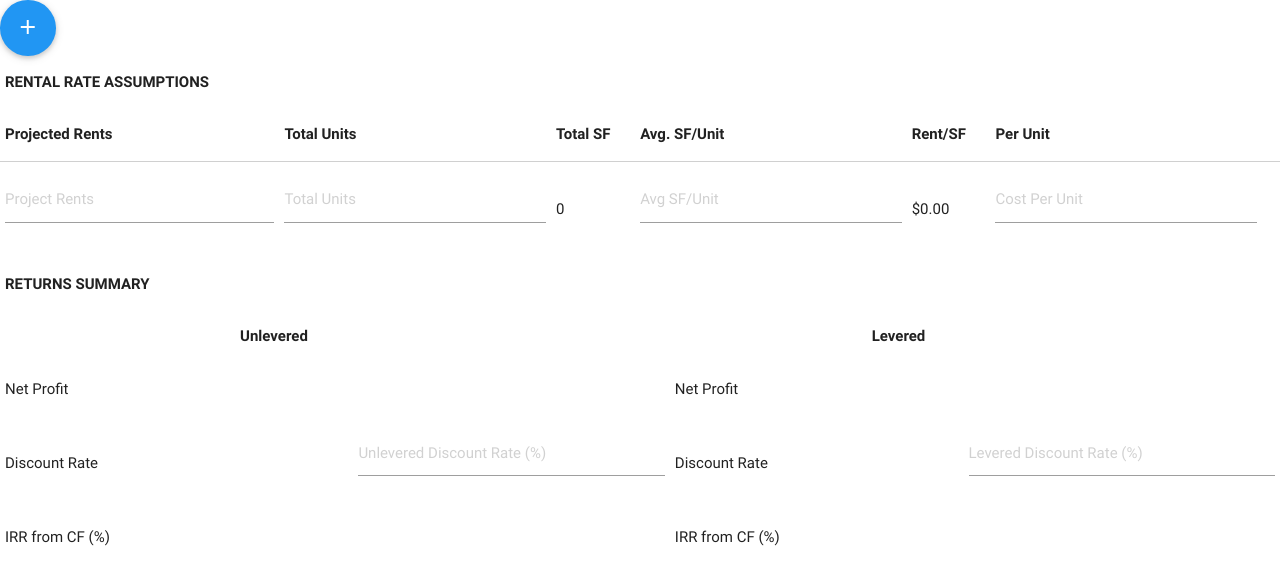
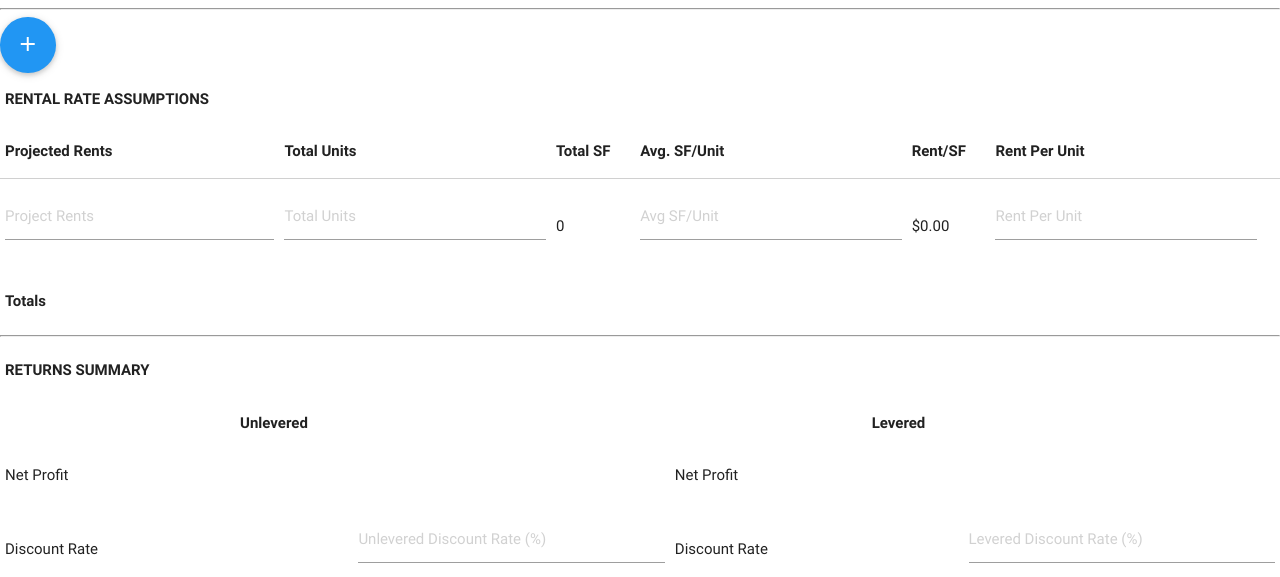
Before and after one commit to htisaksen/Columbia-MSRED, a Flask app: page /dashboard in a window 1280 px wide. Shown: the part 2611-3188 px from the top of the page. Run offline with Flask 2, Linux system fonts and the light colour scheme.

Commit message:
dashboard.html - RR Assumption table - row calculations work! WIP sum calcuations

```diff
--- a/static/jsx/main.js
+++ b/static/jsx/main.js
@@ -1,7 +1,7 @@
 $(document).ready(function(){
 
 
-//Javascript rental rate first insert row
+//Javascript rental rate first insert row -------------------------------------------
 	$('#Rental_Rate_Assumptions').find('tbody')
 		.append($("<tr class = 'rent_row'>")
 		.append($("<td>").html("<input type='text' name='proj_rents' class='proj_rents' placeholder='Project Rents'></td>"))
@@ -9,46 +9,79 @@ $(document).ready(function(){
 		.append($("<td class = 'total_sf'></td>").text("0"))
 		.append($("<td>").html("<input type='text' name='avg_sf_per_unit' class='avg_sf_per_unit' placeholder='Avg SF/Unit'></td>"))
 		.append($("<td class = 'rent_per_sf'></td>").text("$0.00"))
-		.append($("<td>").html("<input type='text' name='rent_per_unit' class='rent_per_unit' placeholder='Cost Per Unit'></td>"))
+		.append($("<td>").html("<input type='text' name='rent_per_unit' class='rent_per_unit' placeholder='Rent Per Unit'></td>"))
 		)
-// Global objects: Inputs (possibly calculated values)
+
+// Global objects: Inputs (possibly calculated values) -------------------------------------------
 	var g = {}
 
+	var rentalRows = []
 
-	var rentalRows = []
+
+
+// Calculates ALL Rental Rate Assumptions calculations -------------------------------------------
+	// Calculates Rental Rate Assumptions row calculations
 	var applyOnInput = function(event){
 		var rrCounter = $('#Rental_Rate_Assumptions tbody tr').length;
-		console.log("rrcounter: ",rrCounter);
-		console.log($('this'));
-		$('this > tr.rent_row > td').html("I have replaced the entire row of text");
-		console.log("you have already clicked on this");
+		total_units = parseInt($('.total_units', this).val());
+		avg_sf_per_unit = parseInt($(".avg_sf_per_unit", this).val());
+		rent_per_unit = parseInt($(".rent_per_unit", this).val());
+		// console.log("Total Units: ",total_units," Avg SF Unit: ",avg_sf_per_unit," Rent per unit: ",cost_per_unit);
 
+		var total_sf = total_units*avg_sf_per_unit;
+		var rent_per_sf = rent_per_unit/avg_sf_per_unit;
 
-		// for(var i = 1; i <= rrCounter; ++i){
-		// 	// console.log("i= ",i);
-		// 	total_units = parseInt($("#total_units_"+i).val());
-		// 	avg_sf_per_unit = parseInt($("#avg_sf_per_unit_"+i).val());
-		// 	cost_per_unit = parseInt($("#cost_per_unit_"+i).val());
-		// 	rentalRows.push({total_units:total_units,avg_sf_per_unit:avg_sf_per_unit,cost_per_unit:cost_per_unit});
-		// 	// console.log(rentalRows)
-		// };
+		$('.total_sf', this).text(total_sf);
+		$('.rent_per_sf', this).text(rent_per_sf);
 
-//specific example test ===============================================
-		// total_units_1 = parseInt($("#total_units_1").val());
-		// avg_sf_per_unit_1 = parseInt($("#avg_sf_per_unit_1").val());
-		// cost_per_unit_1 = parseInt($("#cost_per_unit_1").val());
-		// console.log("Total Units: ",total_units_1," Avg SF Unit: ",avg_sf_per_unit_1," cost per unit: ",cost_per_unit_1);
+		// Calculates Rental Rate Assumptions column sum calculations
+		var tu = $('#Rental_Rate_Assumptions tbody .total_units');
+		var tsf = $('#Rental_Rate_Assumptions tbody .total_sf');
+
+		sum_total_units = 0;
+		sum_total_sf = 0;
+		sum_rent_per_unit = 0;
+
+		tu.each(function(){
+			console.log(this);
+			sum_total_units = sum_total_units + parseInt($(this).val());
+		});
+
+		tsf.each(function(){
+			console.log(this);
+			sum_total_sf = sum_total_sf + parseInt($(this).text());
+		});
+
+		sum_rent_per_unit = sum_rent_per_unit + (sum_total_units * sum_total_sf);
+		console.log("sum_rent_per_unit:",sum_rent_per_unit);
+
+		sum_avg_sf_per_unit = sum_total_sf/sum_total_units;
+		console.log("sum_avg_sf_per_unit:",sum_avg_sf_per_unit);
+		sum_rent_per_sf = sum_rent_per_unit/sum_avg_sf_per_unit;
+		console.log("sum_rent_per_sf:",sum_rent_per_sf);
+		sum_rent_per_unit = sum_rent_per_unit/sum_total_units;
+		console.log("sum_rent_per_unit:",sum_rent_per_unit);
+
+		$('#Rental_Rate_Assumptions tfoot .total_units').text(sum_total_units);
+		$('#Rental_Rate_Assumptions tfoot .total_sf').text(sum_total_sf);
+		$('#Rental_Rate_Assumptions tfoot .avg_sf_per_unit').text(sum_avg_sf_per_unit);
+		$('#Rental_Rate_Assumptions tfoot .rent_per_sf').text(sum_rent_per_sf);
+		$('#Rental_Rate_Assumptions tfoot .rent_per_unit').text(sum_rent_per_unit);
 
 	}; //end applyOnInput function
-
-	$('tr').on('input', applyOnInput);
 
 
 
 
+	//Runs input function
+	$('.rent_row').on('input', applyOnInput);
+
+//--------------------------------------------------------------------------------------
 
 
-	//Rental Rate Form Dynamic Table
+
+
+	//Rental Rate Form Dynamic Table -------------------------------------------
 	$("#rental_rate_form").on('click', function(event) {
 		console.log('clicked add_rental_rates button');
 		var rrCounter = $('#Rental_Rate_Assumptions tbody tr').length+1;
@@ -59,24 +92,24 @@ $(document).ready(function(){
 			url: '/dashboard',
 			success: function(response) {
 				$('#Rental_Rate_Assumptions').find('tbody')
-					.append($("<tr id = 'rent_row_"+rrCounter+"'>")
-					.append($("<td>").html("<input type='text' name='proj_rents_"+rrCounter+"' id='proj_rents_"+rrCounter+"' placeholder='Project Rents'></td>"))
-					.append($("<td>").html("<input type='text' name='total_units_"+rrCounter+"' id='total_units_"+rrCounter+"' placeholder='Total Units'></td>"))
-					.append($("<td id = 'total_sf_"+rrCounter+"'></td>").text("0"))
-					.append($("<td>").html("<input type='text' name='avg_sf_per_unit_"+rrCounter+"' id='avg_sf_per_unit_"+rrCounter+"' placeholder='Avg SF/Unit'></td>"))
-					.append($("<td id = 'rent_per_sf_"+rrCounter+"'></td>").text("$0.00"))
-					.append($("<td>").html("<input type='text' name='rent_per_unit_"+rrCounter+"' id='rent_per_unit_"+rrCounter+"' placeholder='Cost Per Unit'></td>"))
-					.append($("<td>").html("<a>[X]</a></td>"))
+					.append($("<tr class = 'rent_row'>")
+					.append($("<td>").html("<input type='text' name='proj_rents' class='proj_rents' placeholder='Project Rents'></td>"))
+					.append($("<td>").html("<input type='text' name='total_units' class='total_units' placeholder='Total Units'></td>"))
+					.append($("<td class = 'total_sf'></td>").text("0"))
+					.append($("<td>").html("<input type='text' name='avg_sf_per_unit' class='avg_sf_per_unit' placeholder='Avg SF/Unit'></td>"))
+					.append($("<td class = 'rent_per_sf'></td>").text("$0.00"))
+					.append($("<td>").html("<input type='text' name='rent_per_unit' class='rent_per_unit' placeholder='Rent Per Unit'></td>"))
+					.append($('<td>').html("<a>[X]</a></td>"))
 					)
 
-				// function to delete all additionally added rows from the Rental Rate Assumptions table
+				// function to delete all additionally added rows from the Rental Rate Assumptions table -------------------------------------------
 				$('tr[id^="rent_row_"] a').on('click', function(event) {
 					console.log("clicked on X to delete row");
 					$(this).parent().parent().remove();
 					rrCounter = rrCounter - 1;
 				});
-				// dynamic input calculations
-				$('tr').on('input', applyOnInput);
+				// dynamic input calculations -------------------------------------------
+				$('.rent_row').on('input', applyOnInput);
 
 
 
--- a/templates/dashboard.html
+++ b/templates/dashboard.html
@@ -224,21 +224,20 @@
           <th>Total SF</th>
           <th>Avg. SF/Unit</th>
           <th>Rent/SF</th>
-          <th>Per Unit</th>
+          <th>Rent Per Unit</th>
           <th>&nbsp;</th>
         </tr>
       </thead>
-      <tbody>
-        <!-- <tr id = 'rent_row_1'>
-          <td><input type='text' name='proj_rents_1' id='proj_rents_1' placeholder='Project Rents'></td>
-          <td><input type='text' name='total_units_1' id='total_units_1' placeholder='Total Units'></td>
-          <td id = 'total_sf_1'> 0 </td>
-          <td><input type='text' name='avg_sf_per_unit_1' id='avg_sf_per_unit_1' placeholder='Avg SF/Unit'></td>
-          <td id = 'rent_per_sf_1'>$0.00</td>
-          <td><input type='text' name='cost_per_unit_1' id='cost_per_unit_1' placeholder='Cost Per Unit'></td>
-          <td><a>[X]</a></td>
-         </tr> -->
-      </tbody>
+      <tbody></tbody>
+      <tfoot>
+          <th>Totals</th>
+          <th class = "total_units"></th>
+          <th class = "total_sf"></th>
+          <th class = "avg_sf_per_unit"></th>
+          <th class = "rent_per_sf"></th>
+          <th class = "rent_per_unit"></th>
+      </tfoot>
+      <hr>
 
       <button name = 'rental_rate_form' id = 'rental_rate_form' class="btn-floating btn-large waves-effect waves-light red blue"><i class="material-icons">add</i></button>
 
@@ -246,7 +245,7 @@
     </form>
   <!--==================================================================================-->
 
-
+  <hr>
     <table id="Returns_Summary">
       <tr>
         <th>RETURNS SUMMARY</th>
```
